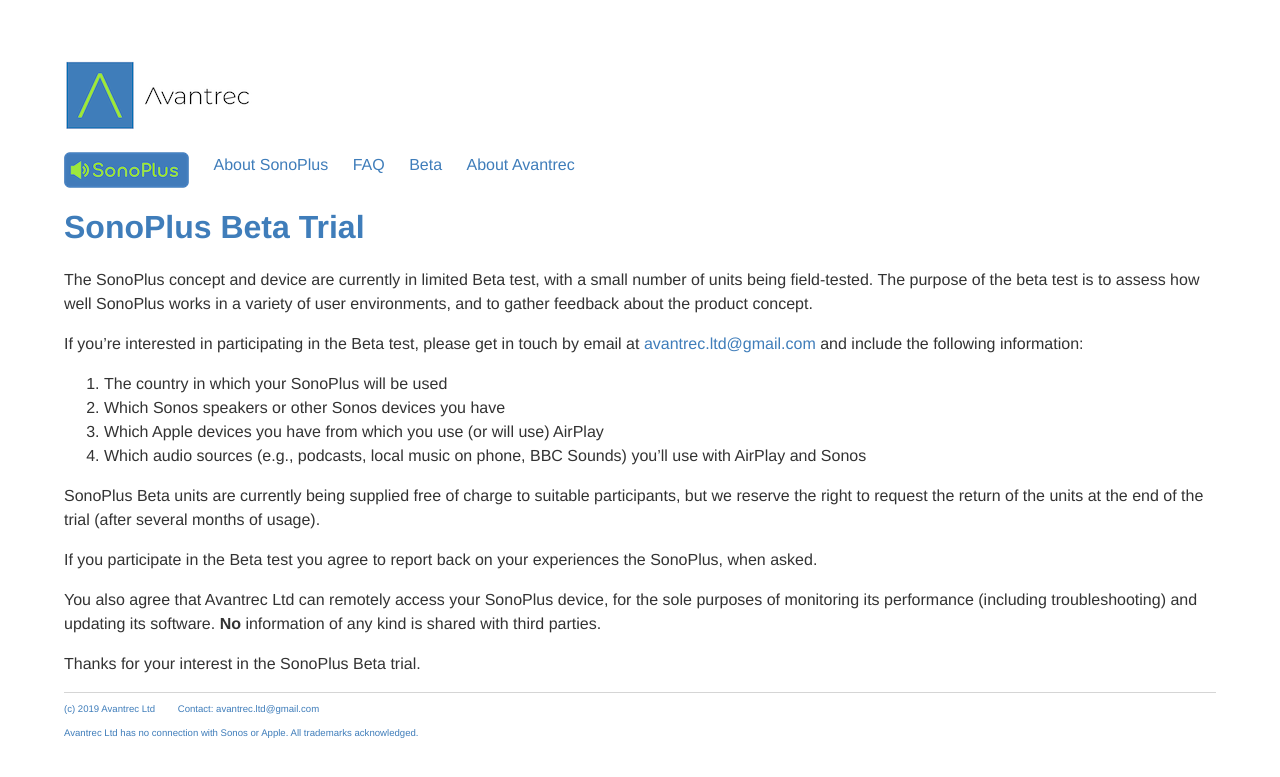
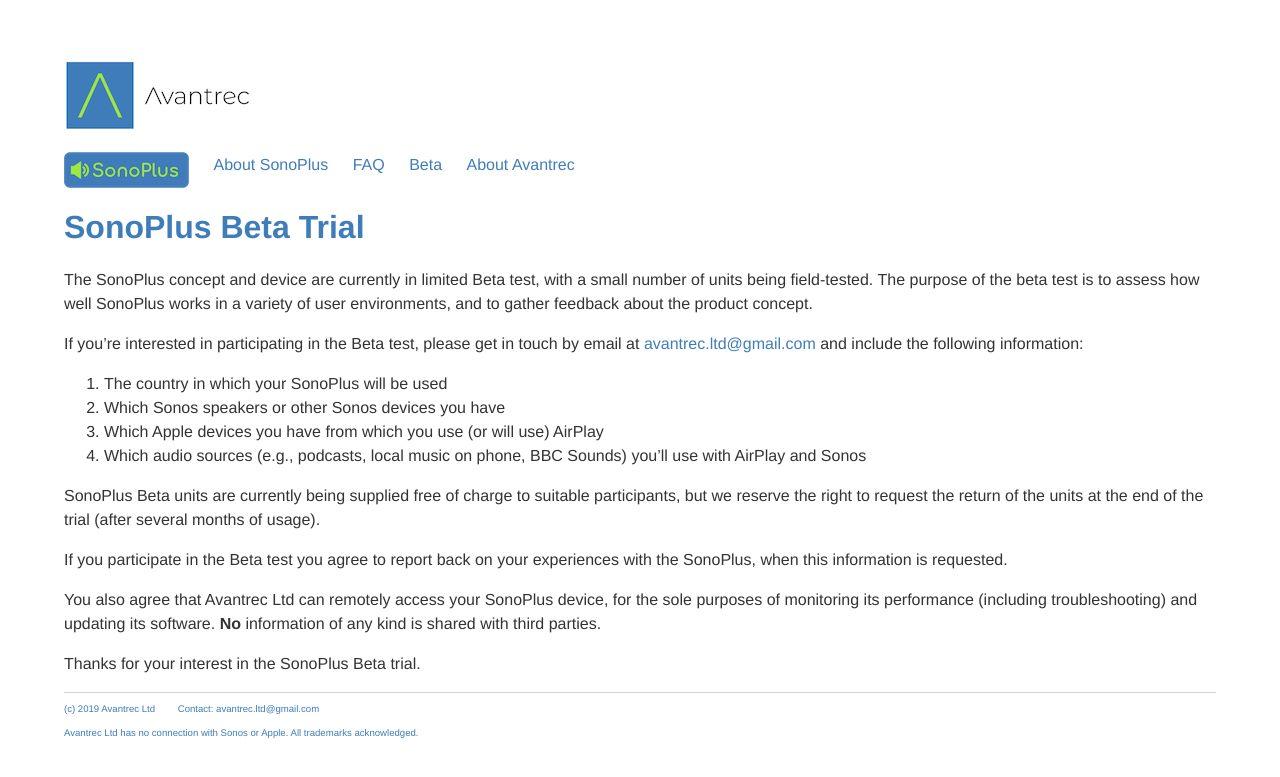
Before and after one commit to avantrec/avantrec.github.io, a Jekyll site: the page built from sonoplus-beta/index.md, in a window 1280 px wide. Shown: the top 777 px of the page. Built offline with Jekyll 4.4.1, drawn with Linux system fonts in a browser that asks for light colours.

Commit message:
Fix typo

```diff
--- a/sonoplus-beta/index.md
+++ b/sonoplus-beta/index.md
@@ -16,7 +16,7 @@
 
 SonoPlus Beta units are currently being supplied free of charge to suitable participants, but we reserve the right to request the return of the units at the end of the trial (after several months of usage).
 
-If you participate in the Beta test you agree to report back on your experiences the SonoPlus, when asked.
+If you participate in the Beta test you agree to report back on your experiences with the SonoPlus, when this information is requested.
 
 You also agree that Avantrec Ltd can remotely access your SonoPlus device, for the sole purposes of monitoring its performance (including troubleshooting) and updating its software. **No** information of any kind is shared with third parties.
 
```
